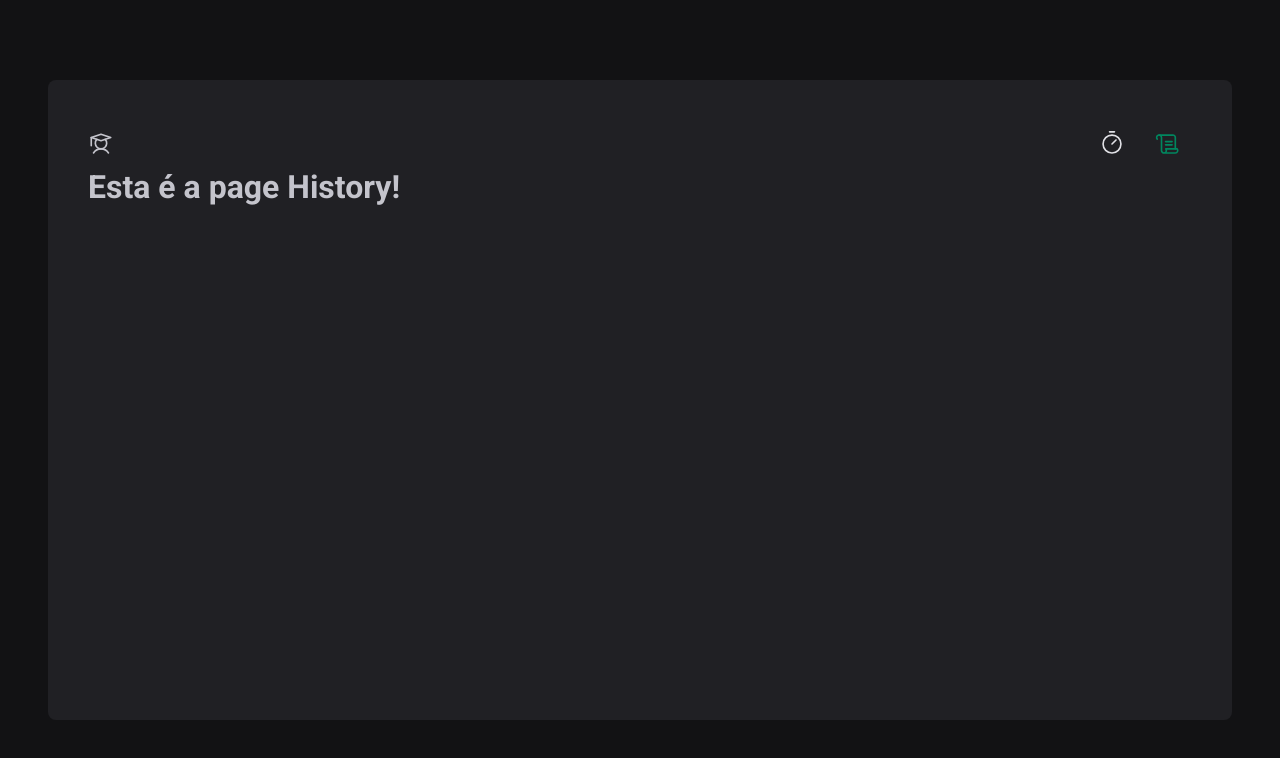
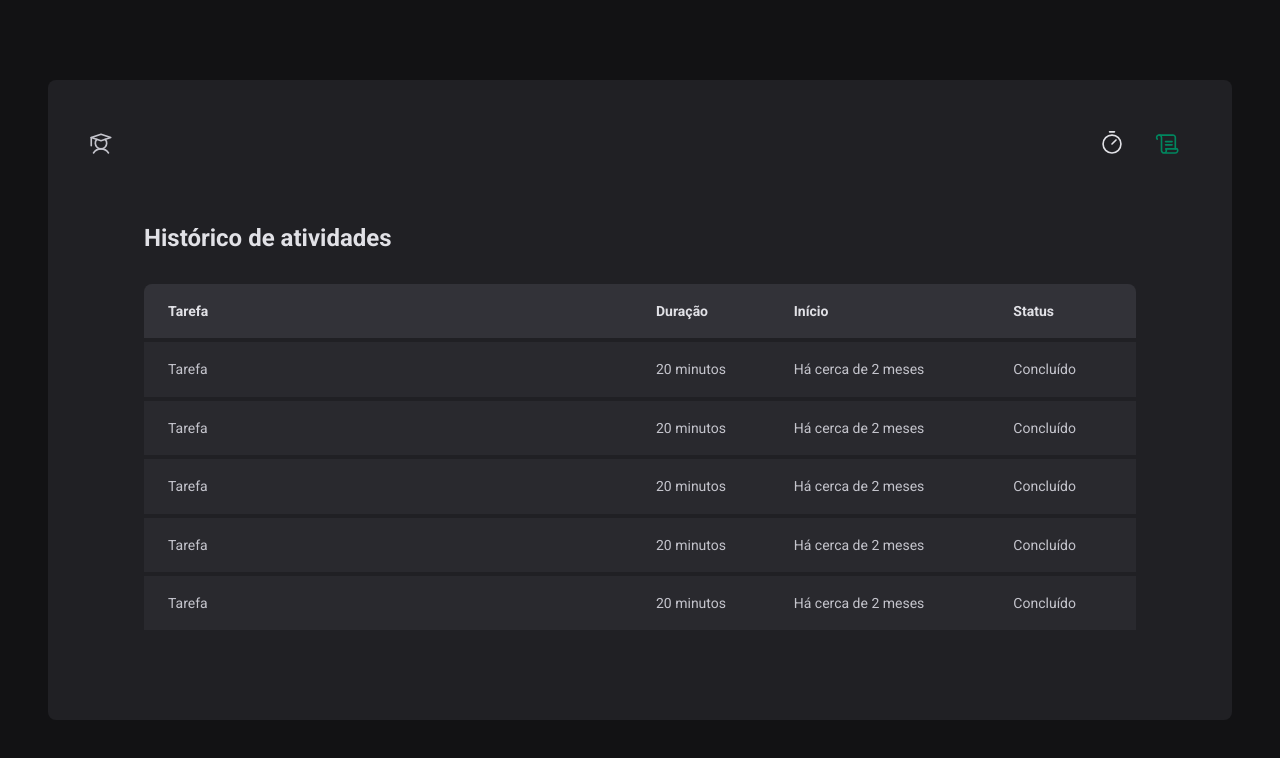
Before and after one commit to EduardoMMS01/pomodoro-timer-ts, a React (Vite) app: page /history in a window 1280 px wide. Shown: the top 758 px of the page. Built offline with nearby package versions, Linux system fonts and the light colour scheme.

Commit message:
Pagina History estilizada, mas não concluída

```diff
--- a/src/Router.tsx
+++ b/src/Router.tsx
@@ -1,6 +1,6 @@
 import { Route, Routes } from "react-router-dom"
 import { Home } from "./pages/Home"
-import { History } from "./pages/Home/History"
+import { History } from "./pages/History"
 import { DefaultLayout } from "./layouts/DefaultLayout"
 
 export function Router () {
--- /dev/null
+++ b/src/pages/History/index.tsx
@@ -0,0 +1,53 @@
+import { HistoryContainer, HistoryList } from "./styles";
+
+export function History () {
+    return (
+        <HistoryContainer>
+            <h1>Histórico de atividades</h1>
+            <HistoryList>
+                <table>
+                    <thead>
+                        <tr>
+                            <th>Tarefa</th>
+                            <th>Duração</th>
+                            <th>Início</th>
+                            <th>Status</th>
+                        </tr>
+                    </thead>
+                    <tbody>
+                        <tr>
+                            <td>Tarefa</td>
+                            <td>20 minutos</td>
+                            <td>Há cerca de 2 meses</td>
+                            <td>Concluído</td>
+                        </tr>
+                        <tr>
+                            <td>Tarefa</td>
+                            <td>20 minutos</td>
+                            <td>Há cerca de 2 meses</td>
+                            <td>Concluído</td>
+                        </tr>
+                        <tr>
+                            <td>Tarefa</td>
+                            <td>20 minutos</td>
+                            <td>Há cerca de 2 meses</td>
+                            <td>Concluído</td>
+                        </tr>
+                        <tr>
+                            <td>Tarefa</td>
+                            <td>20 minutos</td>
+                            <td>Há cerca de 2 meses</td>
+                            <td>Concluído</td>
+                        </tr>
+                        <tr>
+                            <td>Tarefa</td>
+                            <td>20 minutos</td>
+                            <td>Há cerca de 2 meses</td>
+                            <td>Concluído</td>
+                        </tr>
+                    </tbody>
+                </table>
+            </HistoryList>
+        </HistoryContainer>
+    )
+}
--- /dev/null
+++ b/src/pages/History/styles.ts
@@ -0,0 +1,61 @@
+import { styled } from "styled-components";
+
+export const HistoryContainer = styled.main`
+    flex: 1;
+    display: flex;
+    flex-direction: column;
+    padding: 3.5rem;
+
+    h1 {
+        font-size: 1.5rem;
+        color: ${props => props.theme["gray-100"]};
+    }
+`
+
+export const HistoryList = styled.div`
+    flex: 1;
+    overflow: auto;
+    margin-top: 2rem;
+
+    table {
+        width: 100%;
+        border-collapse: collapse;
+        min-width: 600px;
+
+        th {
+            background: ${props => props.theme["gray-600"]};
+            padding: 1rem;
+            text-align: left;
+            color: ${props => props.theme["gray-100"]};
+            font-size: 0.875rem;
+            line-height: 1.6;
+
+            &:first-child {
+                border-top-left-radius: 8px;
+                padding-left: 1.5rem;
+            }
+
+            &:last-child {
+                border-top-right-radius: 8px;
+                padding-right: 1.5rem;
+            }
+        }
+
+        td {
+            background: ${props => props.theme["gray-700"]};
+            border-top: 4px solid ${props => props.theme["gray-800"]};
+            padding: 1rem;
+            font-size: 0.875rem;
+            line-height: 1.6;
+
+            &:first-child {
+                width: 50%;
+                padding-left: 1.5rem;
+            }
+
+            &:last-child {
+                padding-right: 1.5rem;
+            }
+        }
+    }
+`
--- a/src/pages/Home/History/index.tsx
+++ /dev/null
@@ -1,5 +0,0 @@
-export function History () {
-    return (
-        <h1>Esta é a page History!</h1>
-    )
-}
```
Also changed, not shown: src/pages/Home/History/styles.ts (deleted).
